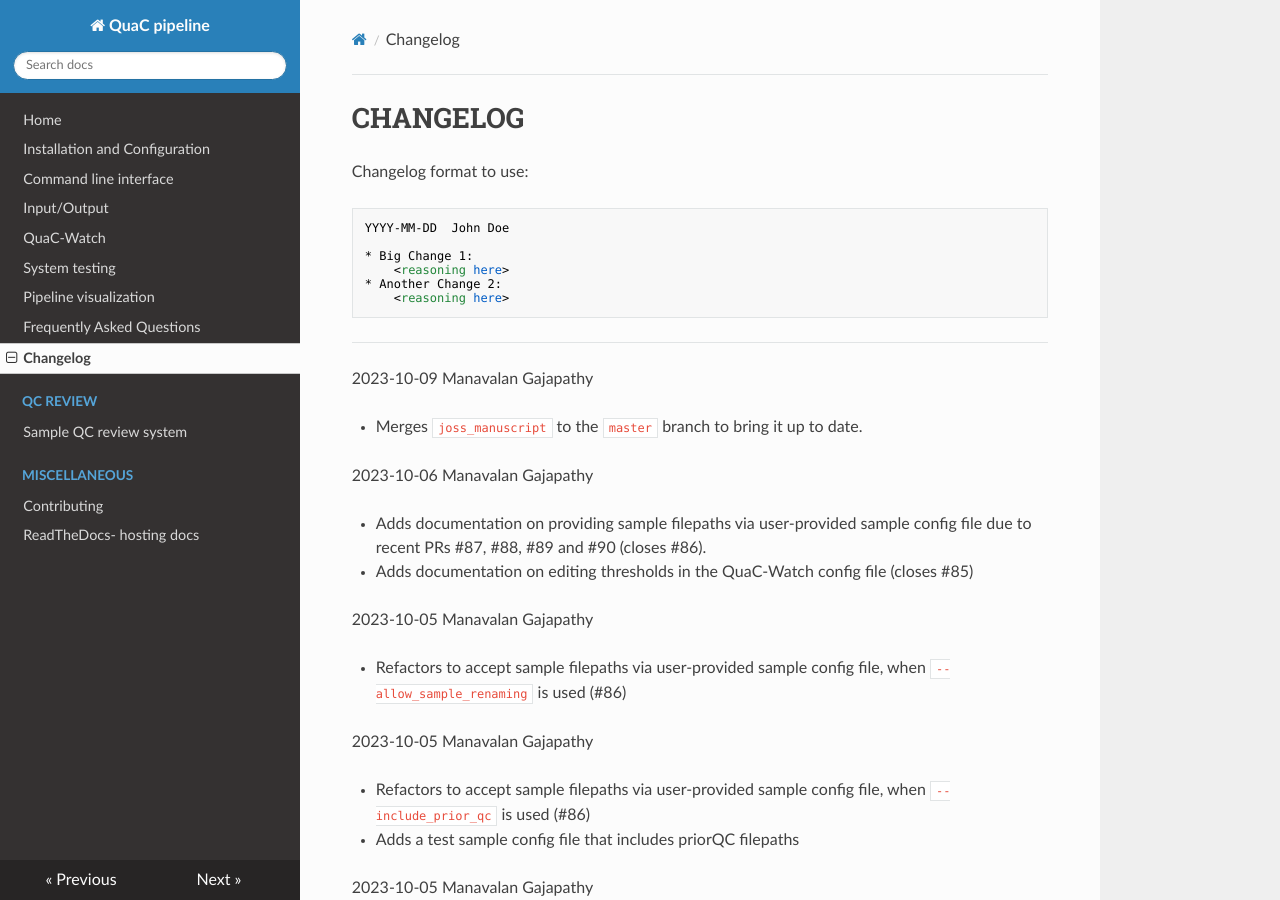
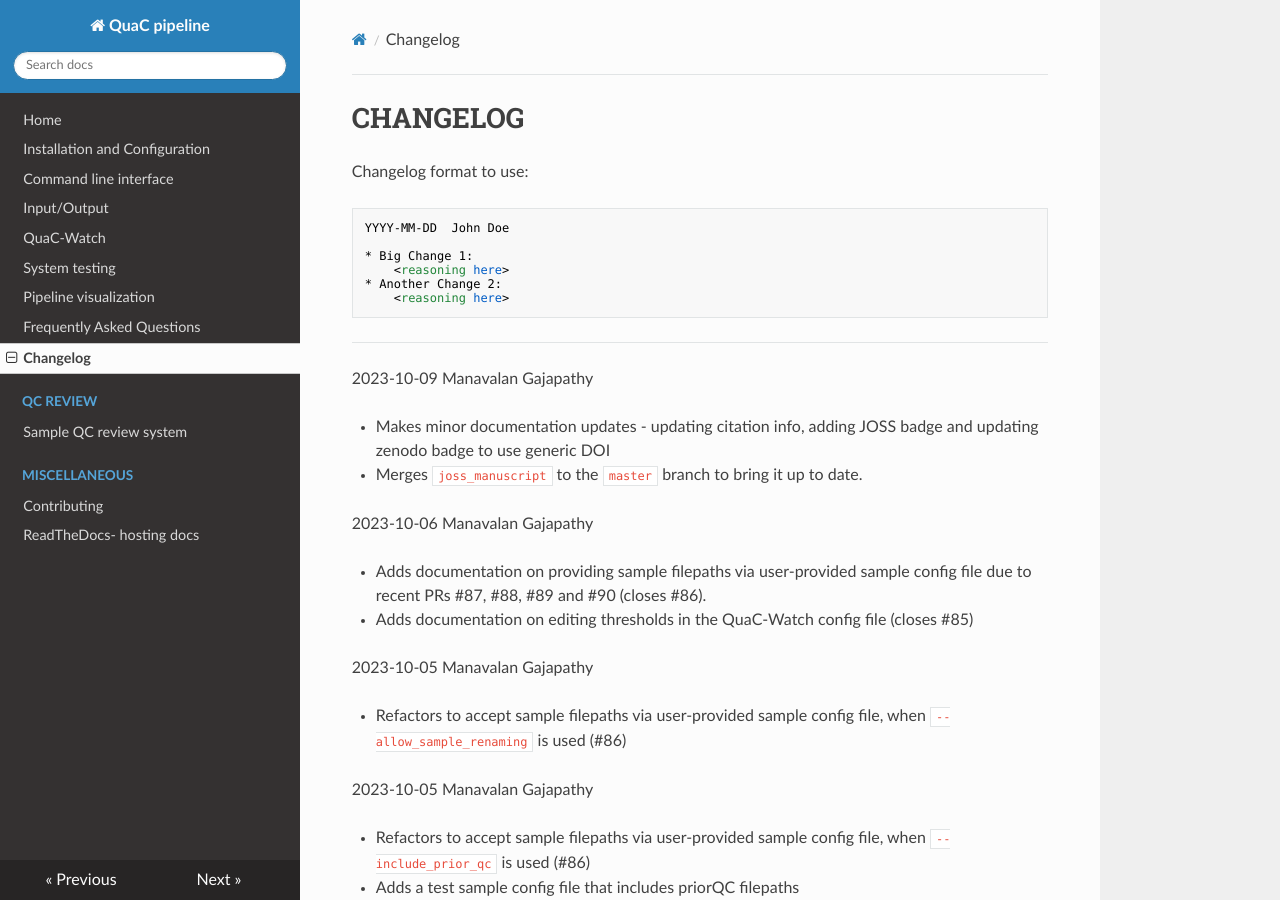
Before and after one commit to uab-cgds-worthey/quac, an MkDocs documentation site: the page built from docs/Changelog.md, in a window 1280 px wide and 900 px high. Built offline with MkDocs 1.6.1, drawn with Linux system fonts in a browser that asks for light colours; nearby versions of some CDN libraries.

Commit message:
updates changelog

```diff
--- a/docs/Changelog.md
+++ b/docs/Changelog.md
@@ -13,6 +13,9 @@ YYYY-MM-DD  John Doe
 ---
 
 2023-10-09  Manavalan Gajapathy
+
+- Makes minor documentation updates - updating citation info, adding JOSS badge and updating zenodo badge to use generic
+  DOI
 
 * Merges `joss_manuscript` to the `master` branch to bring it up to date.
 
```
